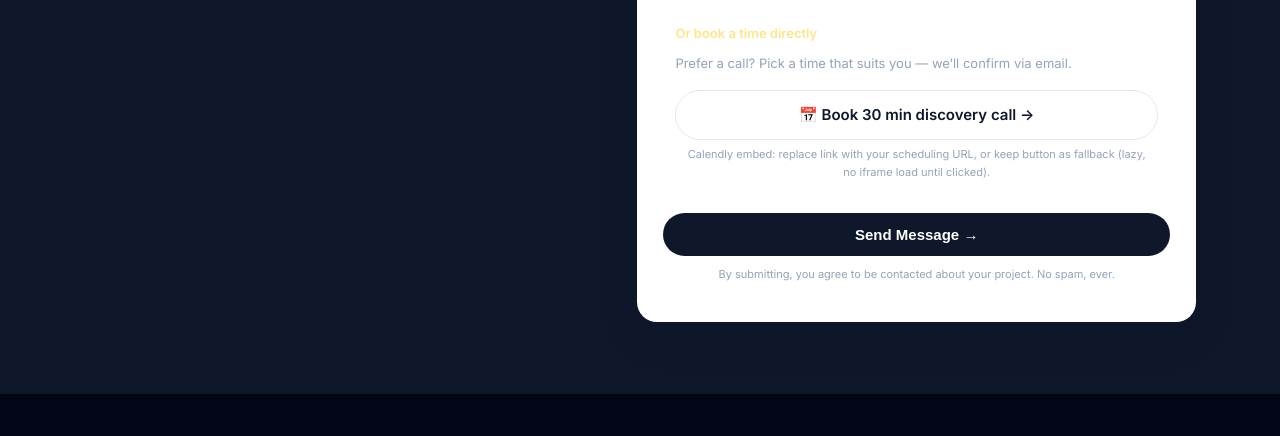
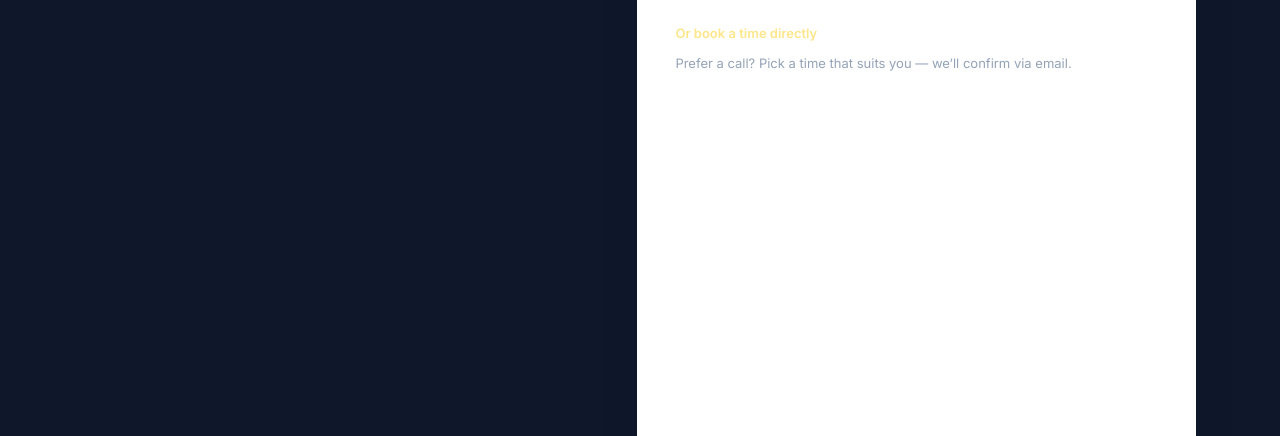
Before and after one commit to ausgreekdev-cpu/ausgreek-developments, a plain HTML site: page index.html in a window 1280 px wide. Shown: the part 6155-6591 px from the top of the page. Drawn offline with Linux system fonts and the light colour scheme; a script that the page names is missing.

Commit message:
Wire real Calendly inline embed for 30-min discovery call

```diff
--- a/index.html
+++ b/index.html
@@ -432,10 +432,10 @@
         <div class="form-group" style="background:rgba(255,255,255,0.08);padding:12px;border-radius:10px">
           <label style="font-size:13px;color:#fde68a">Or book a time directly</label>
           <p style="font-size:13px;color:#94a3b8;margin-top:4px">Prefer a call? Pick a time that suits you — we’ll confirm via email.</p>
-          <!-- Calendly inline - lazy loaded, replace ausgreekdev with your Calendly link -->
+          <!-- Calendly inline embed -->
           <div style="margin-top:10px;background:#fff;border-radius:10px;overflow:hidden">
-            <a href="https://calendly.com/ausgreekdev/30min" target="_blank" rel="noopener" class="btn btn-ghost btn-block" style="border:1px solid #e2e8f0;color:#0f172a">📅 Book 30 min discovery call →</a>
-            <p style="font-size:11px;color:#94a3b8;text-align:center;padding:6px">Calendly embed: replace link with your scheduling URL, or keep button as fallback (lazy, no iframe load until clicked).</p>
+            <div class="calendly-inline-widget" data-url="https://calendly.com/ausgreekdev/30min" style="min-width:280px;height:540px"></div>
+            <p style="font-size:11px;color:#94a3b8;text-align:center;padding:6px;margin:0">Can’t see the calendar? <a href="https://calendly.com/ausgreekdev/30min" target="_blank" rel="noopener" style="color:#2563eb">Open it here →</a></p>
           </div>
         </div>
         <button type="submit" class="btn btn-primary btn-block">Send Message →</button>
@@ -481,5 +481,6 @@
   </footer>
 
   <script src="js/main.js"></script>
+  <script type="text/javascript" src="https://assets.calendly.com/assets/external/widget.js" async></script>
 </body>
 </html>
```
